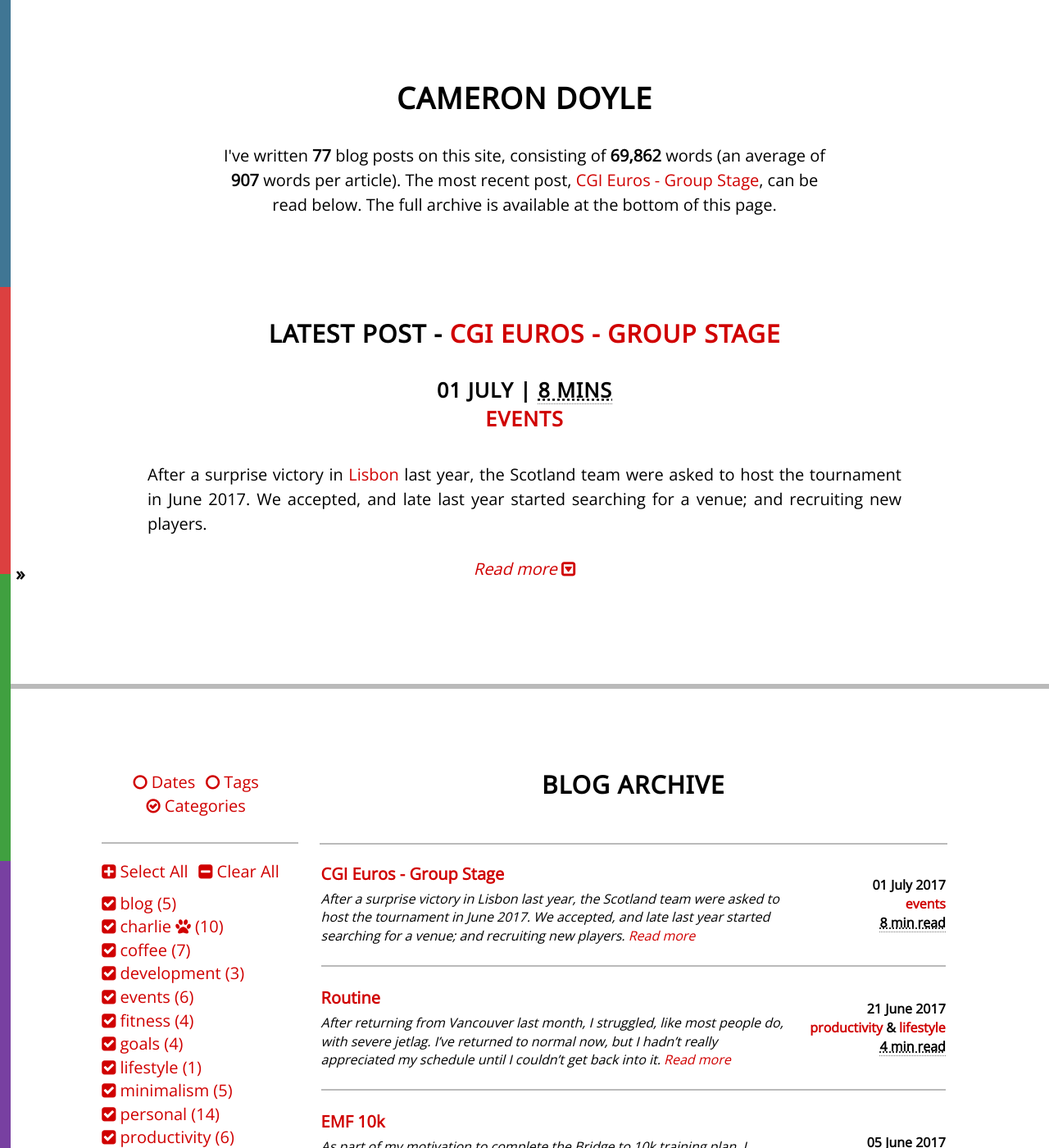
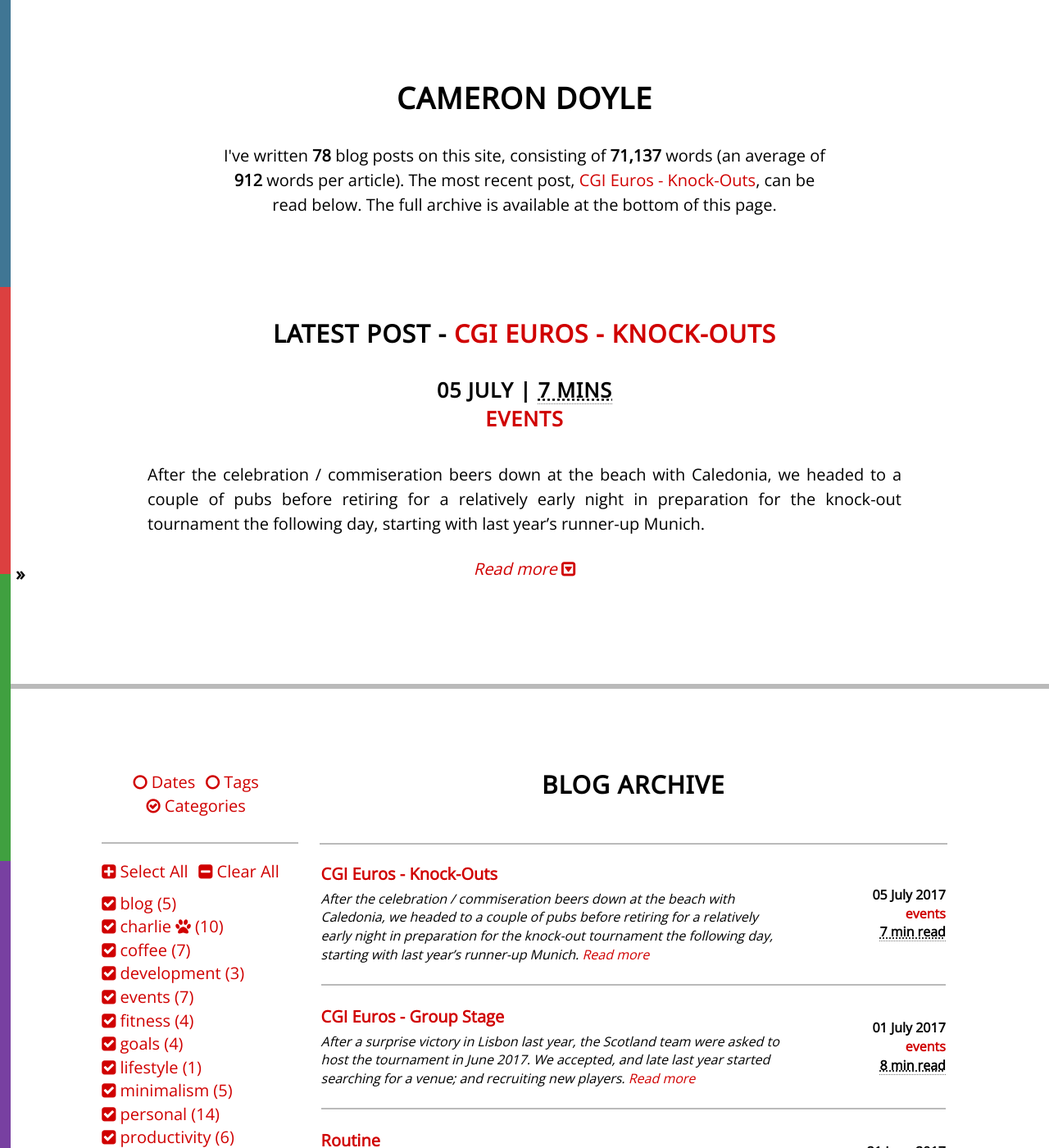
Before and after one commit to CameronD17/blog, a Jekyll site: the page built from index.html, in a window 1280 px wide and 1400 px high. Shown: the whole window at 82% size. Built offline with Jekyll 4.4.1, drawn with Linux system fonts in a browser that asks for light colours; nearby versions of some CDN libraries; comment, search, counter and statistics services are not loaded; some of the changed lines change nothing that is shown.

Commit message:
Blog post: CGI Euros Knockouts 2017

```diff
--- a/_posts/2017-07-01-cgi-euros-2017-group-stage.markdown
+++ b/_posts/2017-07-01-cgi-euros-2017-group-stage.markdown
@@ -104,3 +104,6 @@ We knew we'd qualified with the win, although we were relying on the other game
 ---
 
 Despite their disappointment from the results, Caledonia seemed in high spirits as we headed out to the pub after the group stages. One positive from the teams being in different competitions was that we could watch each other play; being in the same group meant that our games were played simultaneously, so we couldn't cheer each other on. The Sunday games were to be played alternately, so we would both have supporters for our games - and we would need it, having drawn our old friends in the quarter finals, Group C winners Munich.
+
+> This post is part 1 of 2 of a trip I took in June 2017.
+> [Part 2]({ post_url 2017-07-03-cgi-euros-2017-knock-outs %}) covers the Sunday knock-out tournament.
--- /dev/null
+++ b/_posts/2017-07-05-cgi-euros-2017-knock-outs.markdown
@@ -0,0 +1,83 @@
+---
+layout:         post
+title:          "CGI Euros - Knock-Outs"
+date:           2017-07-05 21:30:00 +0100
+tags:           cgi-euros football fitness
+categories:     events
+---
+
+After the celebration / commiseration beers down at the beach with Caledonia, we headed to a couple of pubs before retiring for a relatively early night in preparation for the knock-out tournament the following day, starting with last year's runner-up Munich.
+
+<!-- Read More -->
+
+### Quarter Final vs Munich
+
+Having qualified for the European Championship, Scotland were rewarded with a later kick-off, meaning we were able to watch Caledonia play their opening game against Reading, arguably the strongest team not in the top tournament. They played well, much better than they had in the group stages, and progressed to the semi-final of the Europa Vase!
+
+For our own game, we set up positively against a Munich side that by now we were fairly well-accustomed to playing against. However, the bigger pitch favoured the pacey Germans, so our defence had a lot of work to do. We kept our shape well though, and reduced Munich to nothing but a few long distance shots in the first half. We went in at half-time goalless, but playing well and confident we could get a result from the game. We created a few half-chances in the second half in what was a pretty even game, until about two minutes from time when a miscommunication between our defence and goalkeeper led to a lucky richochet off the German striker, agonisingly trickling over the line. One-nil down, we barely had time to carve out another chance before the final whistle blew. Quite a disheartening way to go out, particularly given how strong we played as a unit. A hard defeat to pick our heads up from.
+
+---
+
+> **Scotland 0** - 1 Munich
+> *Munich progress to the semi-final*
+
+---
+
+### Lower Semi Final vs France
+
+Having fallen to Munich in a reverse scoreline of last year's final, we headed over to watch our Caledonia counterparts in their semi-final against the Netherlands. Again, they were probably the underdogs, but played incredibly well against the Dutch side and saw themselves through to the final!
+
+Back in the Championship, our loss against Munich set us up against another seeded team, France, after their quarter-final loss to the Scottish Government. We were reduced down to just two substitutes, and there was an air of dejection as we set up our formation, looking to get back into our winning ways. The French side had a lot of pace and technical ability in their wingers and strikers, and we were almost immediately under a lot of pressure. The French scored an early opener, managing to push a through ball into the path of their right winger at the back post who tucked it away cleanly. This woke up our attack, and we managed to score an equaliser through a fantastic solo effort from our central midfielder. France continued with wave after wave of attacks, and eventually managed to score a second goal, pulling our central defence apart leaving space in the middle for their attackers to run into. We again managed to pull another equaliser back just before half time, but we were running into the wind, with few players at their best.
+
+In the second half, we were immediately under pressure from the French attack who could sense our tiredness. Yet another inch-perfect pass set their left winger through on goal, only to be brought down by a last-ditch tackle from our own winger running back to cover. No choice in making the challenge, but also no choice for the referee who showed a straight red card. Down to 10 men, we defended the free kick, but were really struggling to hold on to a level scoreline. We regrouped to attempt to take the game to extra time, but around this point my plantar fasciitis was really starting to ache, and I was losing a lot of pace. I substituted myself off, and shortly afterward France managed to fire in a third. Painful to watch from the sidelines, but I wouldn't have been able to do anything to stop it.
+
+We pushed up for an all out attack in the dying minutes, but unable to produce a final product, the referee's whistle blew for time, confirming our second defeat of the day.
+
+---
+
+> **Scotland 2** - 3 France
+
+---
+
+### 7/8th Place Play-off vs Wales
+
+Our final game of the tournament was against a Welsh side who had also lost their opening two knockout games, after having a good Saturday group stage. Both sides were fatigued and carrying injuries - during lunch before kick-off, we only half-jokingly suggested just going straight to penalties or tossing a coin to decide the winner. There wasn't exactly a lot at stake other than pride anyway; we were already guaranteed to drop in the rankings regardless of this result.
+
+We kicked off, and played the game at a very leisurely pace, barely breaking into more than a light jog. We knew a few of the Welsh players personally from previous tournaments, so the match played out with the atmosphere of an exhibition game. Our left winger gave us the lead in the first half, and managed to slot away a second for his brace in the first few minutes of the second half. Wales created few chances, barely mustering the energy for long range shots.
+
+The referee took pity on the broken players around him and blew for time early (sealing our first clean sheet of the tournament), allowing us to head over to the other pitch where Caledonia were kicking off their final against Portugal. Our counterparts played brilliantly, defending as a unit and utilising their pace in attack, and ran out 4-0 winners! Another trophy for the Scottish cabinet.
+
+---
+
+> **Scotland 2** - 0 Wales
+> *Scotland finish in 7th place*
+
+> **Caledonia 4** - 0 Portugal
+> *Caledonia wins the Europa Vase*
+
+---
+
+### Final Positions
+
+| CGI European Championship | CGI Europa Vase  |
+|:---|:---|
+|||
+|London|**Caledonia**|
+|Scottish Government|Portugal|
+|Munich|Netherlands|
+|Birmingham|Gloucester||
+|France|Reading|
+|Czech Republic|Rotterdam|
+|**Scotland**|Bremen|
+|Wales|Sulzbach|
+
+---
+
+## Reflection
+
+Despite our disappointing finishing position, I felt we played well as a team throughout the tournament (with the exception of the France game), and actually improved on our goal difference compared with Lisbon; in Lisbon we finished with an overall goal difference of -1 (6 scored, 7 conceded), and in St. Andrews we finished on +5 (12 scored, 7 conceded). Considering our strong defensive reputation we had in Lisbon, keeping our conceded level and doubling our goals scored is a real positive to take away with us.
+
+There hasn't been any word on the location of the 2018 tournament, although rumour has it as either the Netherlands, Germany, or France. Whichever it is, no doubt Scotland will be there to attempt to reclaim the Championship trophy.
+
+> This post is part 2 of 2 of a trip I took in June 2017.
+> [Part 1]({% post_url 2017-07-01-cgi-euros-2017-group-stage %}) covers the Saturday group stages.
```
